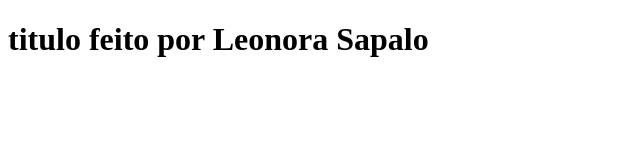
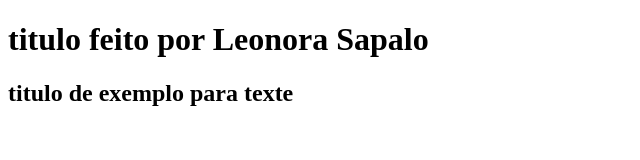
Before and after one commit to LeonoraSapalo/Aula_git_essencial, a plain HTML site: page index.html in a window 1280 px wide. Shown: the whole page, without its empty margins (0-640 px from the left). Drawn offline with Linux system fonts and the light colour scheme.

Commit message:
fase de teste

```diff
--- a/index.html
+++ b/index.html
@@ -8,6 +8,7 @@
 <body>
 
     <h1>titulo feito por Leonora Sapalo</h1>
+    <h2>titulo de exemplo para texte</h2>
 
 </body>
 </html>
```
